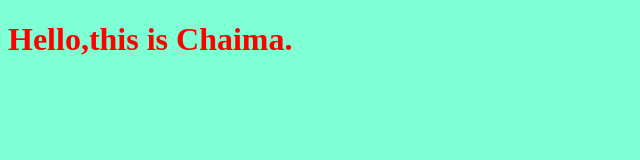
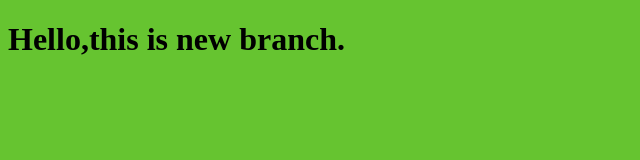
Before and after one commit to chaimasass/myproject, a plain HTML site: page index.html in a window 1280 px wide. Shown: the whole page, without its empty margins (0-640 px from the left). Drawn offline with Linux system fonts and the light colour scheme.

Commit message:
Changing style for the title

```diff
--- a/index.html
+++ b/index.html
@@ -8,7 +8,7 @@
 </head>
 <body>
     <script src="app.js"></script>
-    <h1>Hello,this is Chaima.</h1>
+    <h1>Hello,this is new branch.</h1>
 
 </body>
 </html>
--- a/style.css
+++ b/style.css
@@ -1,6 +1,6 @@
 h1{
-    color: red;
+    color: black;
 }
 body{
-    background-color: aquamarine;
+    background-color: rgb(102, 196, 48);
 }
```
